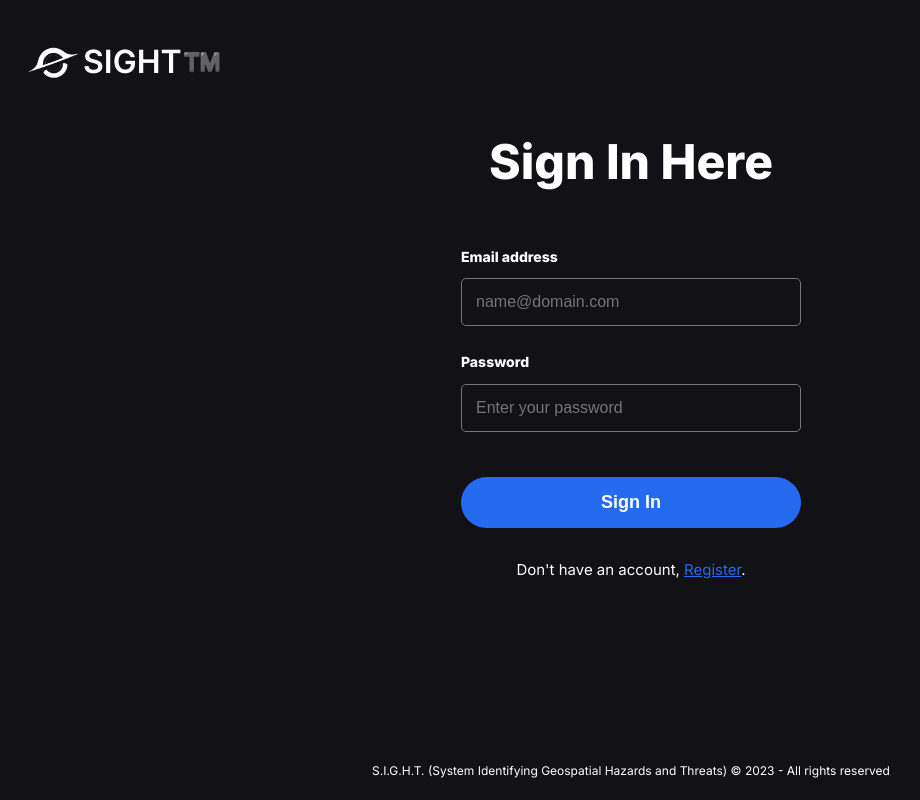
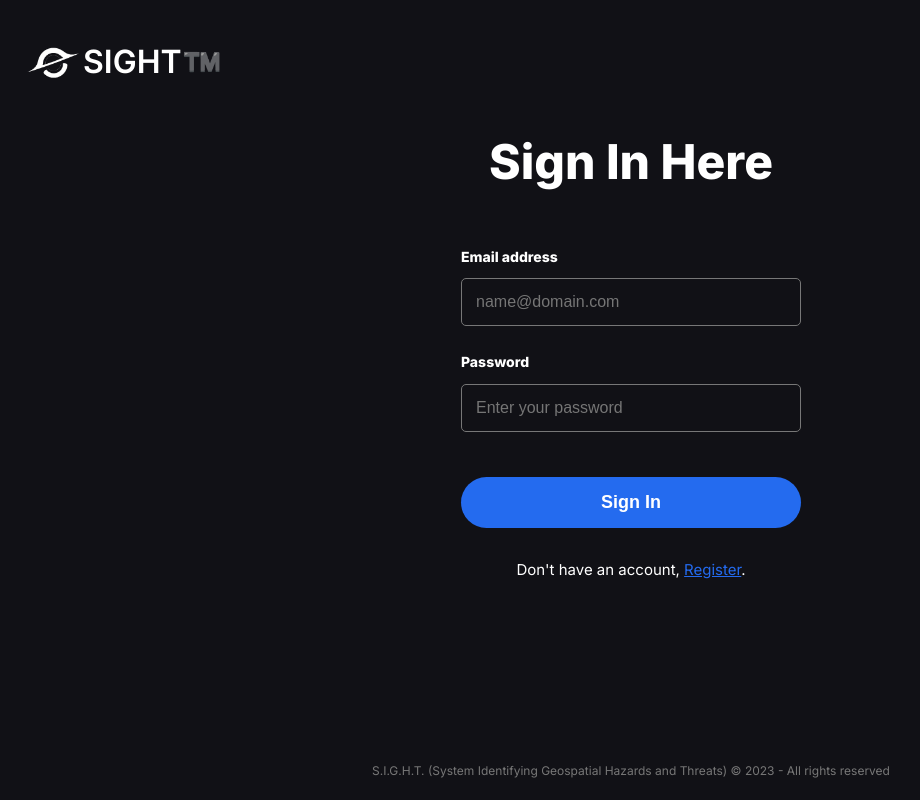
Before and after one commit to SIGHT-5A/SIGHT-Frontend, a React (Vite) app: page / in a window 1280 px wide. Shown: the whole page, without its empty margins (9-929 px from the left). Built offline with nearby package versions, Linux system fonts and the light colour scheme.

Commit message:
🐞 Fix: color of footer text

```diff
--- a/src/styles.scss
+++ b/src/styles.scss
@@ -5,7 +5,6 @@
     padding: 0;
     box-sizing: border-box;
     transition: all 0.3s ease;
-    color: var(--white);
 }
 
 :root {
```
